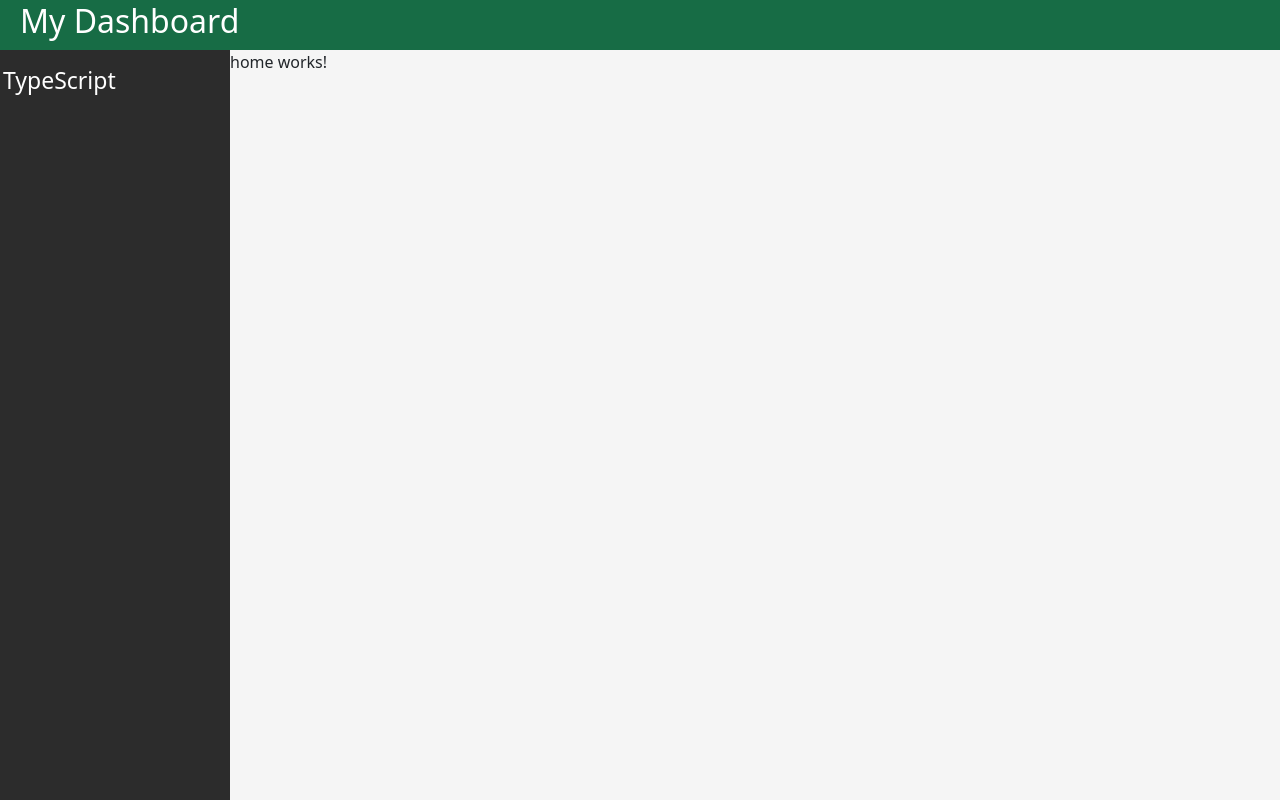
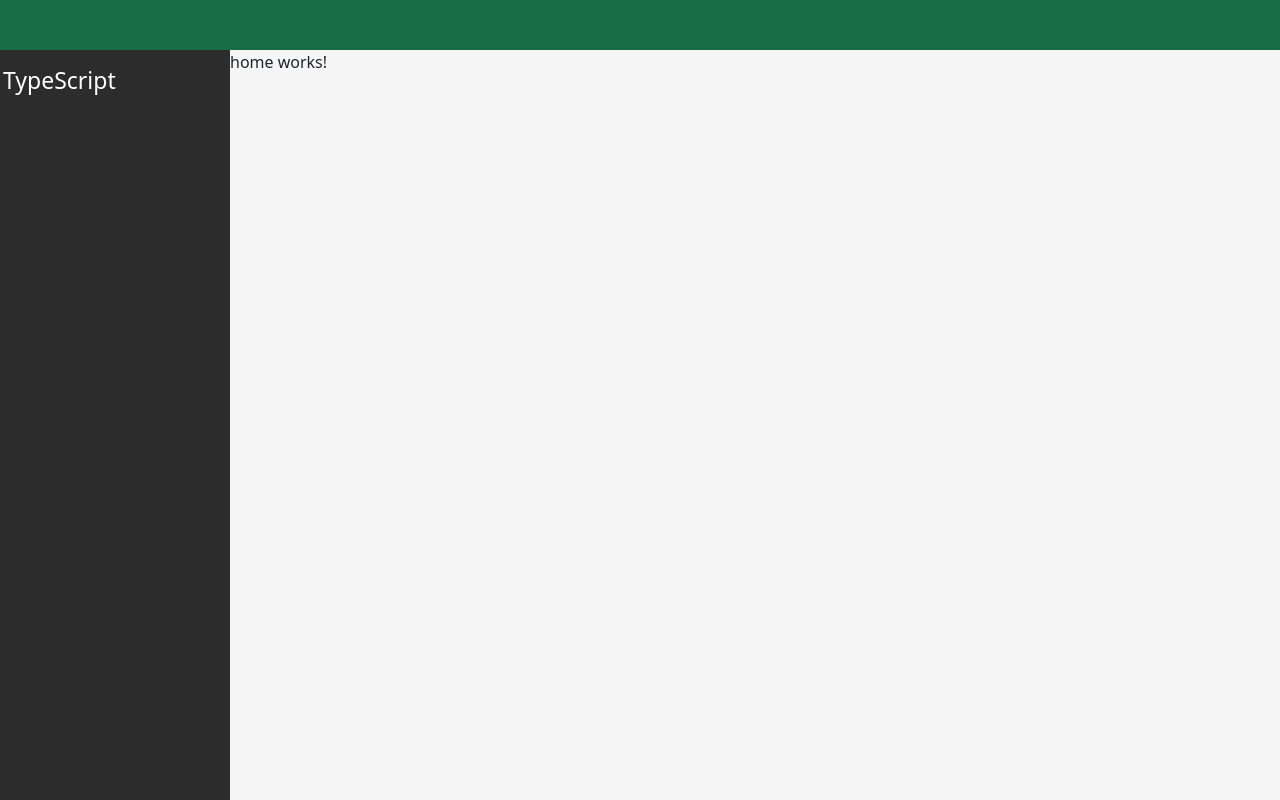
Before and after one commit to Harikrishna102024/My-first-app, an Angular app: page /layout in a window 1280 px wide. Built offline with nearby package versions, Linux system fonts and the light colour scheme.

Commit message:
implemented title based on selection

```diff
--- a/src/app/layout/header/header.component.html
+++ b/src/app/layout/header/header.component.html
@@ -1,3 +1,3 @@
 <div class="header">
-<h2>My Dashboard</h2>
+    <h2>{{selectedTitle}}</h2>
 </div>
--- a/src/app/layout/header/header.component.ts
+++ b/src/app/layout/header/header.component.ts
@@ -1,4 +1,4 @@
-import { Component } from '@angular/core';
+import { Component, Input } from '@angular/core';
 
 @Component({
   selector: 'app-header',
@@ -7,4 +7,8 @@ import { Component } from '@angular/core';
 })
 export class HeaderComponent {
 
+  @Input('selectedTitle') selectedTitle: any;
+
+  constructor(){}
+
 }
--- a/src/app/layout/main-layout/main-layout.component.html
+++ b/src/app/layout/main-layout/main-layout.component.html
@@ -1,13 +1,13 @@
 <div class="layout-wrapper">
 
   <!-- HEADER -->
-  <app-header></app-header>
+  <app-header [selectedTitle] = 'selectedTitle'></app-header>
 
   <!-- BODY PART -->
   <div class="body-wrapper">
 
     <!-- SIDEBAR -->
-    <app-side-bar></app-side-bar>
+    <app-side-bar (sendData)="getName($event)"></app-side-bar>
 
     <!-- MAIN CONTENT -->
     <div class="main-content">
--- a/src/app/layout/main-layout/main-layout.component.ts
+++ b/src/app/layout/main-layout/main-layout.component.ts
@@ -7,4 +7,11 @@ import { Component } from '@angular/core';
 })
 export class MainLayoutComponent {
 
+  selectedTitle: any;
+
+  constructor(){}
+
+  getName(value: any) {
+   this.selectedTitle = value
+  }
 }
--- a/src/app/layout/side-bar/side-bar.component.html
+++ b/src/app/layout/side-bar/side-bar.component.html
@@ -8,14 +8,14 @@
 
         <ng-container *ngFor="let sub of item.children">
 
-          <li *ngIf="!sub.children" [routerLink]="sub.path" (click)="$event.stopPropagation()">
+          <li *ngIf="!sub.children" [routerLink]="sub.path" (click)="$event.stopPropagation()" (click)="passName(sub.name)">
             {{ sub.name }}
           </li>
 
           <li *ngIf="sub.children" (click)="toggleMenu(sub);" (click)="$event.stopPropagation()">
             {{ sub.name }}
             <ul *ngIf="sub.open" class="submenu sub-submenu">
-              <li *ngFor="let child of sub.children" [routerLink]="child.path" (click)="$event.stopPropagation()">
+              <li *ngFor="let child of sub.children" [routerLink]="child.path" (click)="$event.stopPropagation()" (click)="passName(child.name)">
                 {{ child.name }}
               </li>
             </ul>
--- a/src/app/layout/side-bar/side-bar.component.ts
+++ b/src/app/layout/side-bar/side-bar.component.ts
@@ -1,4 +1,4 @@
-import { Component } from '@angular/core';
+import { Component, EventEmitter, Output } from '@angular/core';
 import { SIDE_NAV } from '../side-nav';
 
 @Component({
@@ -7,10 +7,19 @@ import { SIDE_NAV } from '../side-nav';
   styleUrl: './side-bar.component.scss'
 })
 export class SideBarComponent {
+
   navItem: any = SIDE_NAV
+
+  @Output() sendData = new EventEmitter<string>();
+
+  constructor(){}
 
   toggleMenu(item: any) {
     item.open = !item.open;
   }
 
+  passName(data: any) {
+    this.sendData.emit(data)
+  }
+
 }
```
